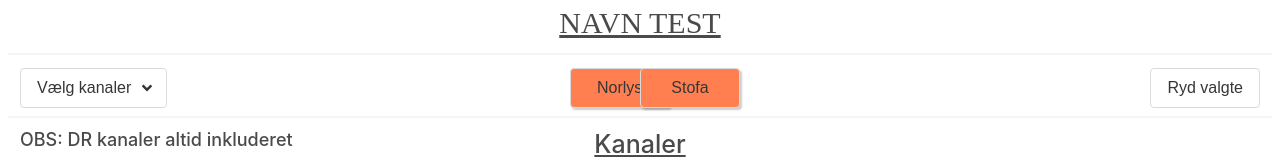
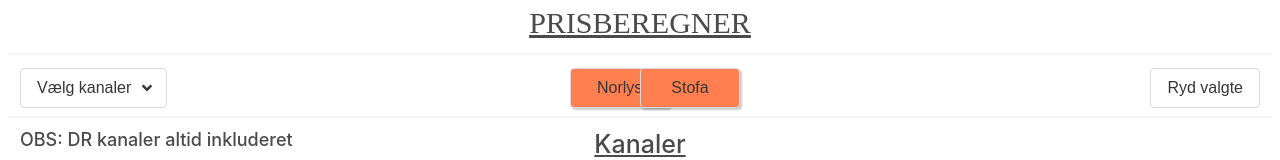
Before and after one commit to CWJNor/Prisberegner, a plain HTML site: page index.html in a window 1280 px wide. Shown: the top 160 px of the page. Drawn offline with nearby package versions, Linux system fonts and the light colour scheme; some packages are replaced by stand-ins of ours; a script that the page names is missing.

Commit message:
Update index.html

```diff
--- a/index.html
+++ b/index.html
@@ -10,7 +10,7 @@
     <body>
         <div id="main">
         <h1 id="overskrift">
-        Navn test
+        Prisberegner
         <h1>
         <hr>
         <div id="drop" class="dropdown is-hoverable">
```
